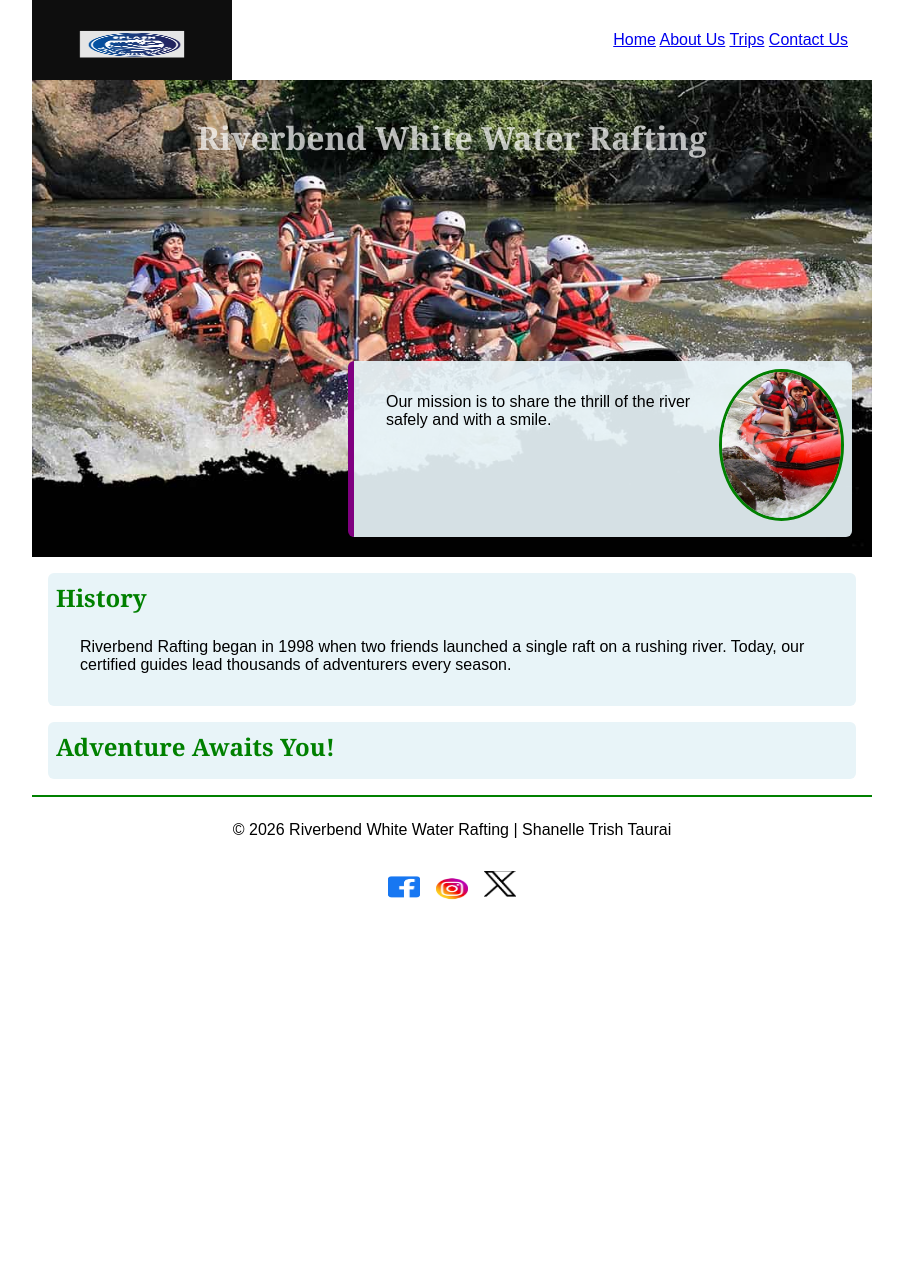
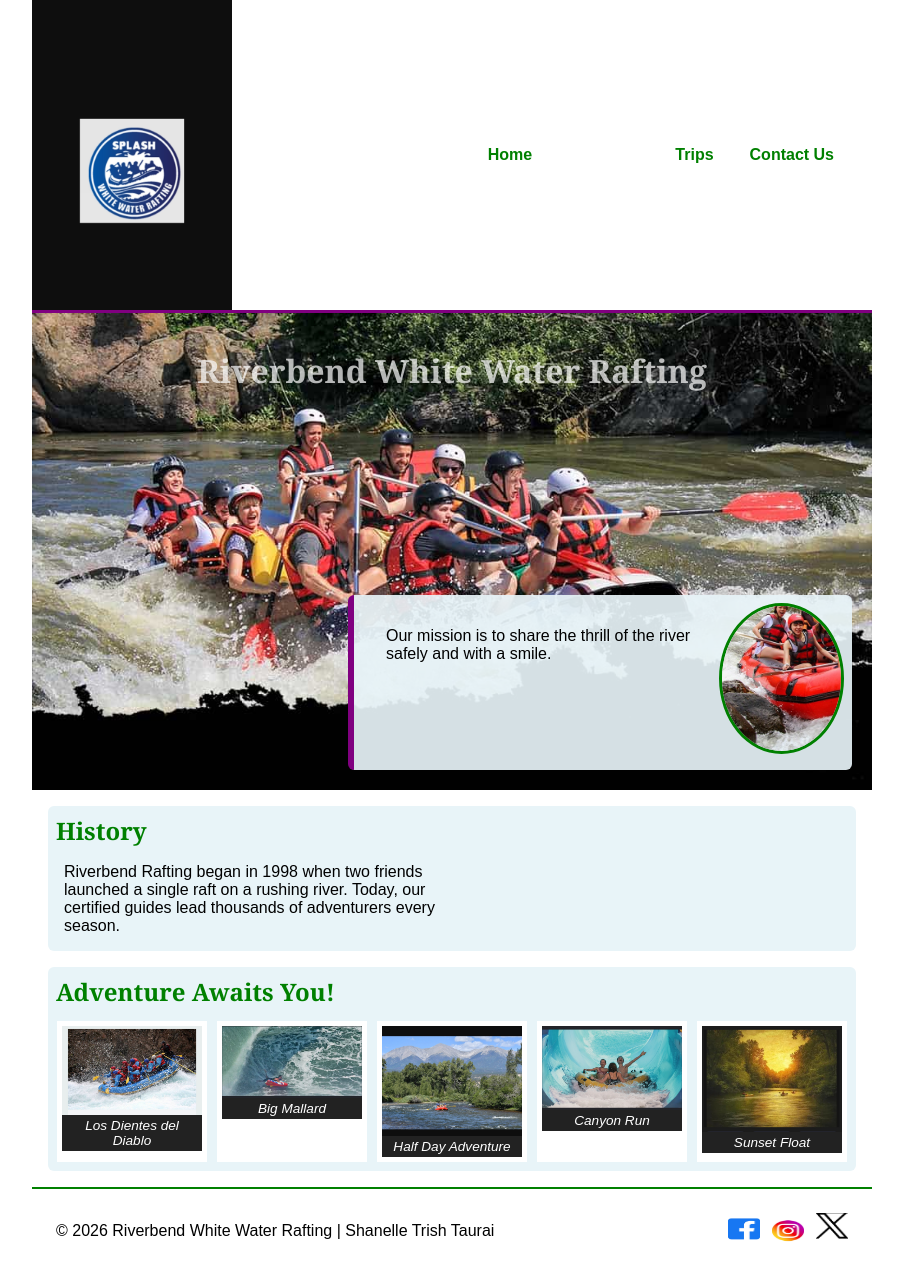
Before and after one commit to zviko29/wdd130, a plain HTML site: page wwr/about.html in a window 1280 px wide. Shown: the whole page, without its empty margins (188-1091 px from the left). Before the commit the page ends 931 px from the top, so only its background shows below. Drawn offline with Linux system fonts and the light colour scheme.

Commit message:
updated about.html

```diff
--- a/wwr/about.html
+++ b/wwr/about.html
@@ -15,7 +15,7 @@
         <img src="images/logo.jpg" alt="Riverbend Rafting logo" width="200" height="80">
         <nav>
             <a href="index.html">Home</a>
-            <a href="about.html">About Us</a>
+            <a href="about.html" class="active">About Us</a>
             <a href="trips.html">Trips</a>
             <a href="contact.html">Contact Us</a>
         </nav>
@@ -31,13 +31,35 @@
             </article>
         </div>
 
-        <section>
+        <section class="history">
             <h2>History</h2>
             <p>Riverbend Rafting began in 1998 when two friends launched a single raft on a rushing river. Today, our certified guides lead thousands of adventurers every season.</p>
         </section>
 
-        <section>
+        <section class="adventure">
             <h2>Adventure Awaits You!</h2>
+            <div class="gallery">
+                <figure>
+                    <img src="images/rapid1.jpg" alt="Raft on large rapids">
+                    <figcaption>Los Dientes del Diablo</figcaption>
+                </figure>
+                <figure>
+                    <img src="images/rapid2.jpg" alt="Raft riding a wave">
+                    <figcaption>Big Mallard</figcaption>
+                </figure>
+                <figure>
+                    <img src="images/rapid3.jpg" alt="Calm river float">
+                    <figcaption>Half Day Adventure</figcaption>
+                </figure>
+                <figure>
+                    <img src="images/rapid4.jpg" alt="Canyon river run">
+                    <figcaption>Canyon Run</figcaption>
+                </figure>
+                <figure>
+                    <img src="images/rapid5.jpg" alt="Sunset river trip">
+                    <figcaption>Sunset Float</figcaption>
+                </figure>
+            </div>
         </section>
     </main>
 
--- a/wwr/styles/rafting.css
+++ b/wwr/styles/rafting.css
@@ -42,19 +42,46 @@ article {
 }
 
 header {
-    display: flex;
+    display: grid;
+    grid-template-columns: 200px 1fr;
     align-items: center;
-    justify-content: space-between;
+    border-bottom: 3px solid var(--secondary-color);
 }
 
-header nav a:hover {
-    color: var(--secondary-color);
+header img {
+    display: block;
+    width: 200px;
+    height: auto;
+}
 
+header nav {
+    display: flex;
+    justify-content: flex-end;
+    gap: 8px;
+}
+
+header nav a {
+    padding: 8px 14px;
+    color: var(--primary-color);
+    font-weight: bold;
+    text-decoration: none;
+    border-radius: 4px;
+}
+
+header nav a:hover,
+header nav a.active {
+    color: var(--primary-color);
+    color: #fff;
+
+}
+
+.socialmedia {
+    display: flex;
+    gap: 12px;
 }
 
 .socialmedia a {
     text-decoration: none;
-    margin: 0 6px;
 }
 
 .hero {
@@ -102,11 +129,55 @@ section {
     border-radius: 6px;
 }
 
-section h2 {
-    margin-bottom: 8px;
+footer {
+    display: flex;
+    align-items: center;
+    justify-content: space-between;
+    border-top: 2px solid var(--primary-color);
 }
 
-footer {
+.history {
+    display: grid;
+    grid-template-columns: 1fr 1fr;
+    gap: 8px 16px;
+}
+
+.history h2 {
+    grid-column: 1 / -1;
+}
+
+.history p {
+    margin: 0;
+}
+
+/* Adventures: five figures across */
+.gallery {
+    display: flex;
+    gap: 8px;
+    margin-top: 12px;
+}
+
+.gallery figure {
+    flex: 1;
+    margin: 0;
+    padding: 5px;
+    display: flex;
+    flex-flow: column;
+    border: thin solid #e8f4f8;
+    background-color: #fff;
+}
+
+.gallery img {
+    display: block;
+    width: 100%;
+    height: auto;
+}
+
+.gallery figcaption {
+    background-color: #222;
+    color: #fff;
+    font-size: 0.85rem;
+    font-style: italic;
+    padding: 3px;
     text-align: center;
-    border-top: 2px solid var(--primary-color);
 }
```
Also changed, not shown: wwr/images/rapid1.jpg (added), wwr/images/rapid2.jpg (added), wwr/images/rapid3.jpg (added), wwr/images/rapid4.jpg (added), wwr/images/rapid5.jpg (added).
